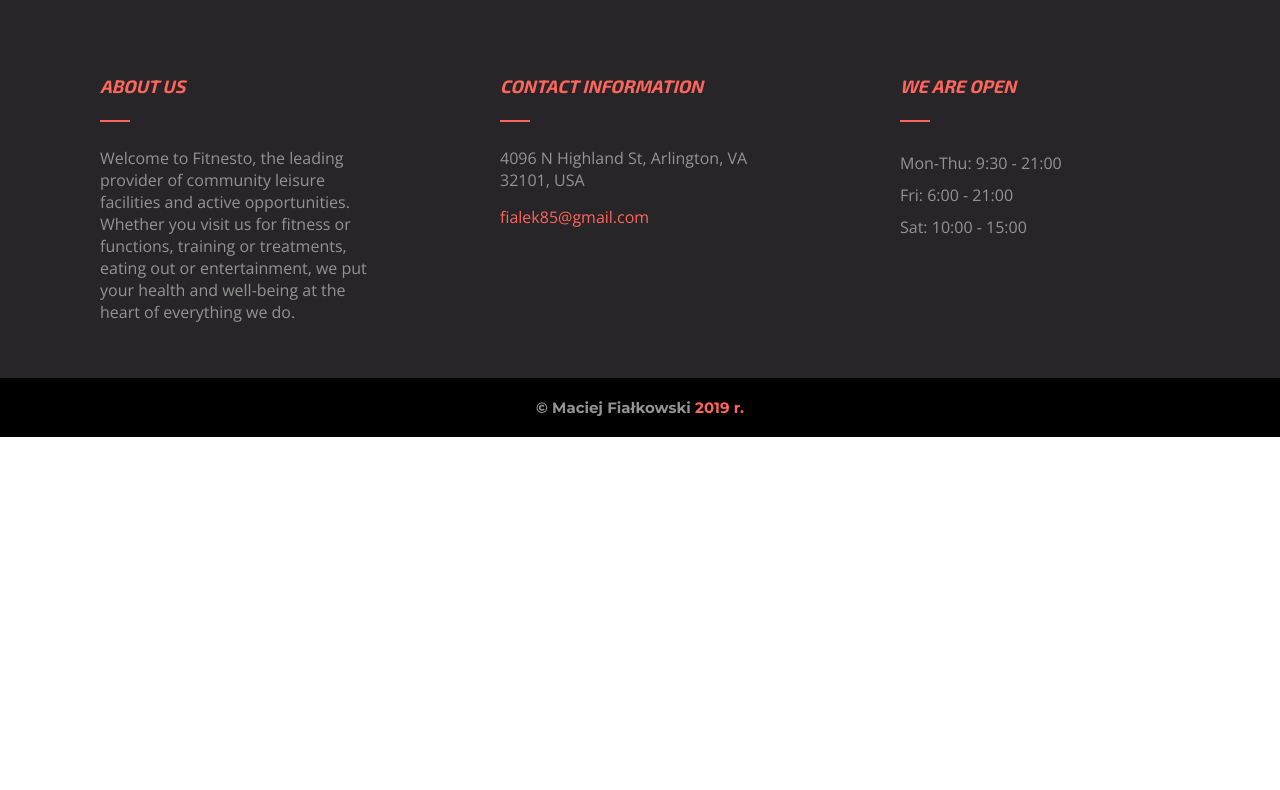
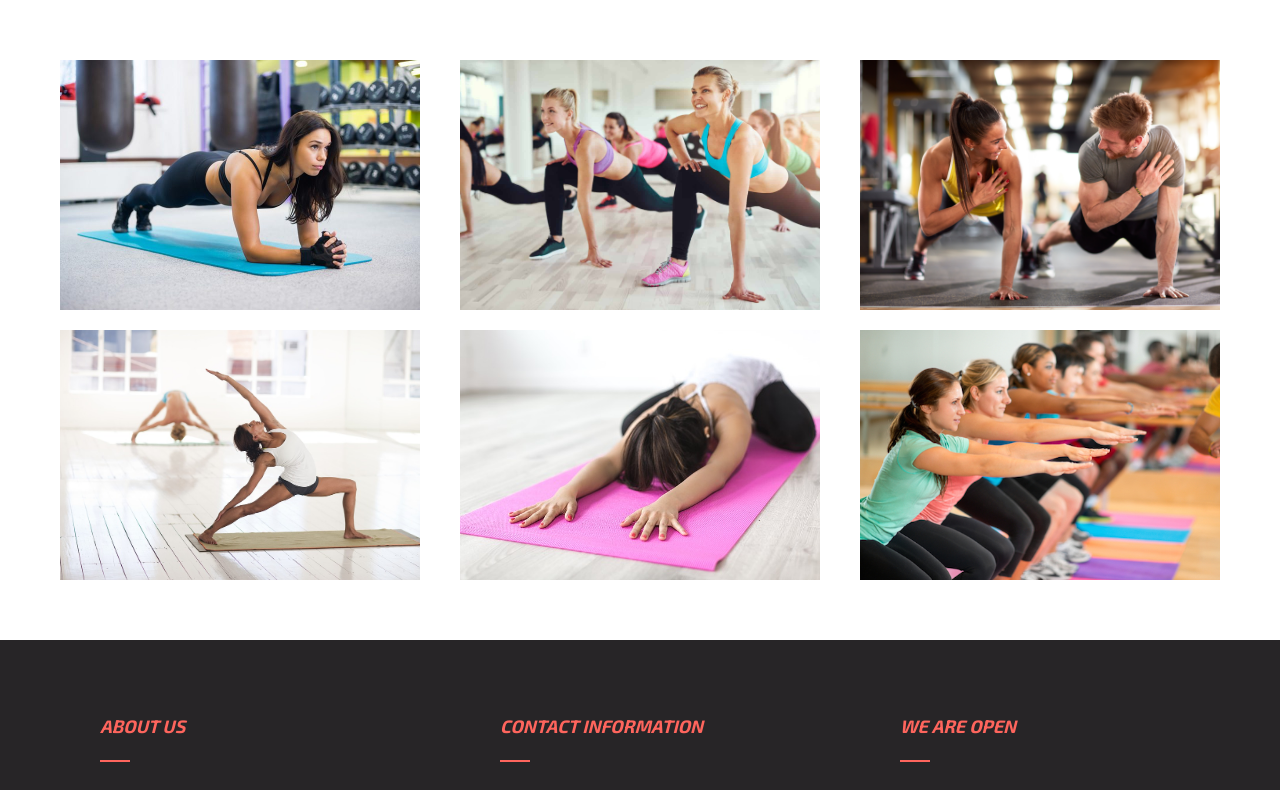
Before and after one commit to Maciejf85/Fitness-site, a website: page gallery.html in a window 1280 px wide. Shown: the part 550-1340 px from the top of the page. Before the commit the page ends 987 px from the top, so only its background shows below. Drawn offline with nearby package versions, Linux system fonts and the light colour scheme.

Commit message:
gallery structure

```diff
--- a/gallery.html
+++ b/gallery.html
@@ -48,6 +48,24 @@
         <h1>gallery</h1>
       </div>
     </div>
+
+    <!-- Gallery -->
+    <section class="gallery">
+      <div class="container">
+        <div class="gallery__items">
+          <div class="item"><img src="./src/img/abs.jpg" alt="photo" /></div>
+          <div class="item">
+            <img src="./src/img/aerobics.jpg" alt="photo" />
+          </div>
+          <div class="item">
+            <img src="./src/img/yoga4.jpg" alt="photo" />
+          </div>
+          <div class="item"><img src="./src/img/yoga.jpg" alt="photo" /></div>
+          <div class="item"><img src="./src/img/yoga2.jpg" alt="photo" /></div>
+          <div class="item"><img src="./src/img/yoga3.jpg" alt="photo" /></div>
+        </div>
+      </div>
+    </section>
 
     <!-- footer -->
     <footer class="footer">
@@ -105,6 +123,6 @@
       </div>
     </footer>
 
-    <script src="./dist/js/index.js"></script>
+    <!-- <script src="./dist/js/index.js"></script> -->
   </body>
 </html>
--- a/src/scss/main.scss
+++ b/src/scss/main.scss
@@ -10,6 +10,7 @@
 @import "./sections/MainPage/ourTeam";
 @import "./sections/MainPage/priceList";
 @import "./sections/programs/timeTable";
+@import "./sections/gallery/gallery";
 @import "./sections/footer";
 @import "./modal";
 
@@ -51,6 +52,7 @@ a {
 }
 // Container
 .container {
+  width: 100%;
   max-width: 1200px;
   margin: 0 auto;
 }
--- /dev/null
+++ b/src/scss/sections/gallery/_gallery.scss
@@ -0,0 +1,24 @@
+.gallery {
+  margin: 50px 0;
+  min-height: 200px;
+  &__items {
+    display: flex;
+    flex-wrap: wrap;
+    justify-content: space-around;
+
+    .item {
+      width: 30%;
+      height: 250px;
+      margin: 10px;
+      overflow: hidden;
+      img {
+        height: 100%;
+        transition: 0.6s;
+      }
+      &:hover img {
+        transform: scale(1.3);
+        cursor: pointer;
+      }
+    }
+  }
+}
```
Also changed, not shown: gulpfile.js (+8 -8 lines), dist/css/main.css, src/img/yoga2.jpg (added), src/img/yoga3.jpg (added), src/img/yoga4.jpg (added).
